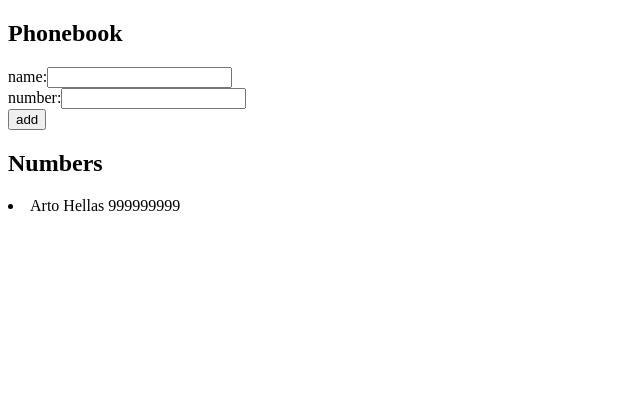
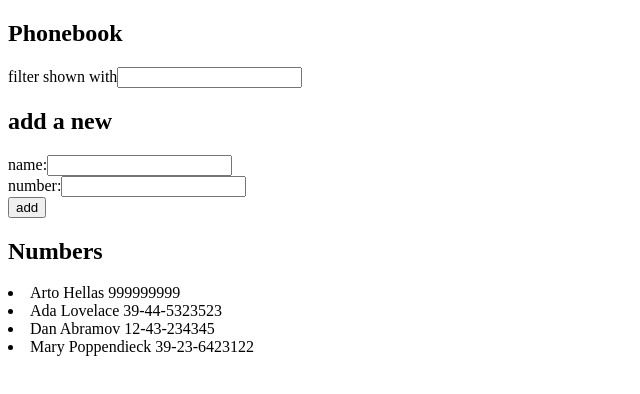
Before and after one commit to CriminalBacon/fullstack2019, a React (Create React App) app in the folder part2/phonebook/: page / in a window 1280 px wide. Shown: the top 394 px of the page, without its empty margins (0-640 px from the left). Built offline with nearby package versions, Linux system fonts and the light colour scheme.

Commit message:
finished 2.9

```diff
--- a/part2/phonebook/src/App.js
+++ b/part2/phonebook/src/App.js
@@ -6,6 +6,8 @@ const App = (props) => {
   const [ persons, setPersons] = useState(props.persons)
   const [ newName, setNewName ] = useState('')
   const [ newNumber, setNewNumber ] = useState('')
+  const [ searchFilter, setSearchFilter ] = useState('')
+
 
   const handleNameChange = (event) => {
     setNewName(event.target.value)
@@ -15,12 +17,19 @@ const App = (props) => {
     setNewNumber(event.target.value)
   }
 
-  const rows = () => persons.map(person =>
+  const handleSearchFilter = (event) => {
+    setSearchFilter(event.target.value)
+  }
+
+  const rows = () => {
+    const search = person => person.name.toLowerCase().includes(searchFilter.toLowerCase())
+    const searchResults = persons.filter(search)
+    return (searchResults.map(person =>
         <Phone
             key = {person.name}
             person = {person}
         />
-      )
+      ))}
 
 
   const addPhone = (event) =>{
@@ -49,6 +58,16 @@ const App = (props) => {
       <h2>Phonebook</h2>
       <form onSubmit={addPhone}>
         <div>
+          filter shown with
+            <input
+              value={searchFilter}
+              onChange={handleSearchFilter}
+            />
+        </div>
+        <div>
+          <h2>add a new</h2>
+        </div>
+        <div>
           name:
             <input
                 value={newName}
--- a/part2/phonebook/src/index.js
+++ b/part2/phonebook/src/index.js
@@ -7,7 +7,23 @@ const persons = [
         id: 'Arto Hellas',
         name: 'Arto Hellas',
         number: '999999999'
+    },
+    {
+        id: 'Ada Lovelace',
+        name: 'Ada Lovelace',
+        number: '39-44-5323523'
+    },
+    {
+        id: 'Dan Abramov',
+        name: 'Dan Abramov',
+        number: '12-43-234345'
+    },
+    {
+        id: 'Mary Poppendieck',
+        name: 'Mary Poppendieck',
+        number: '39-23-6423122'
     }
+
 ]
 
 
```
